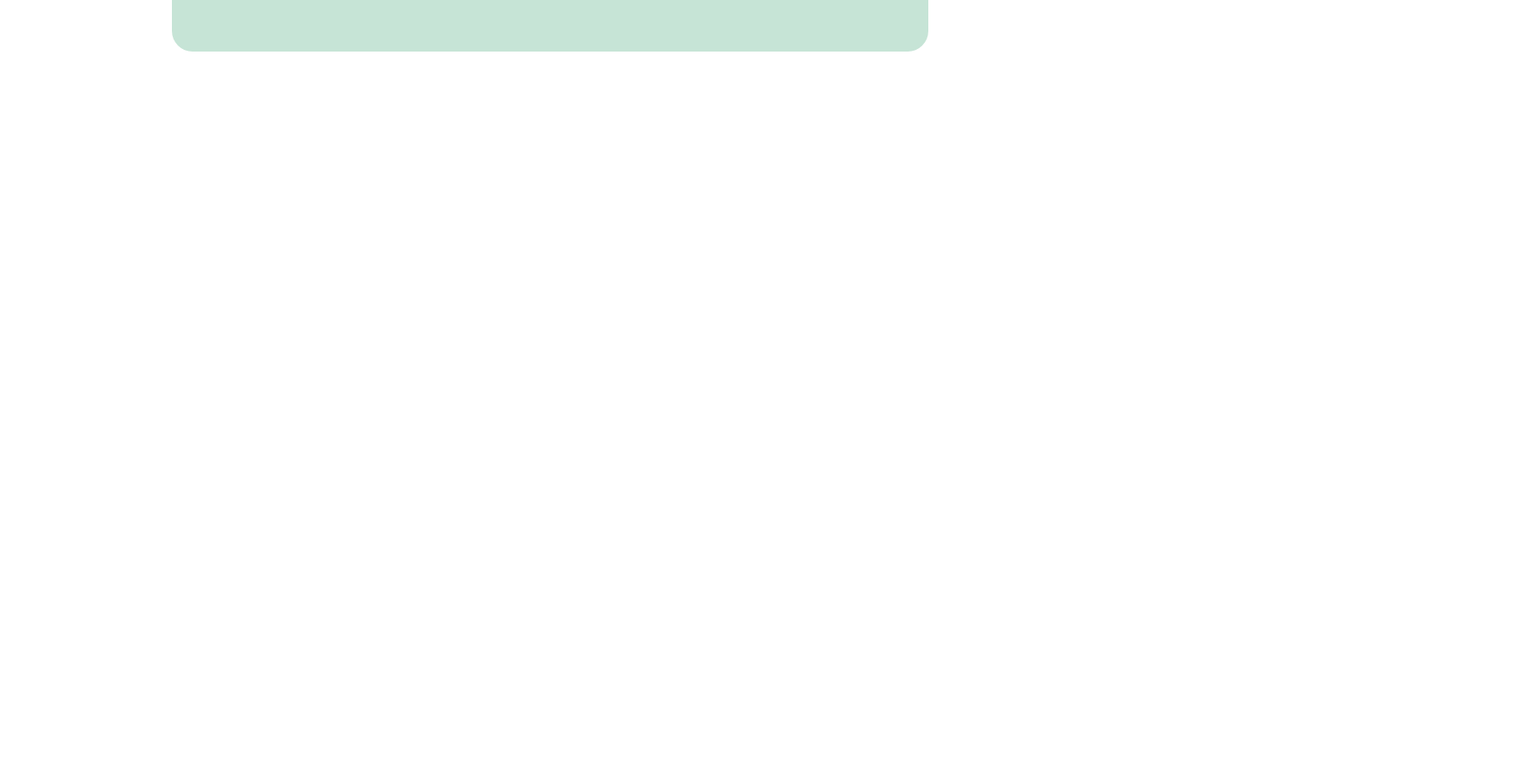
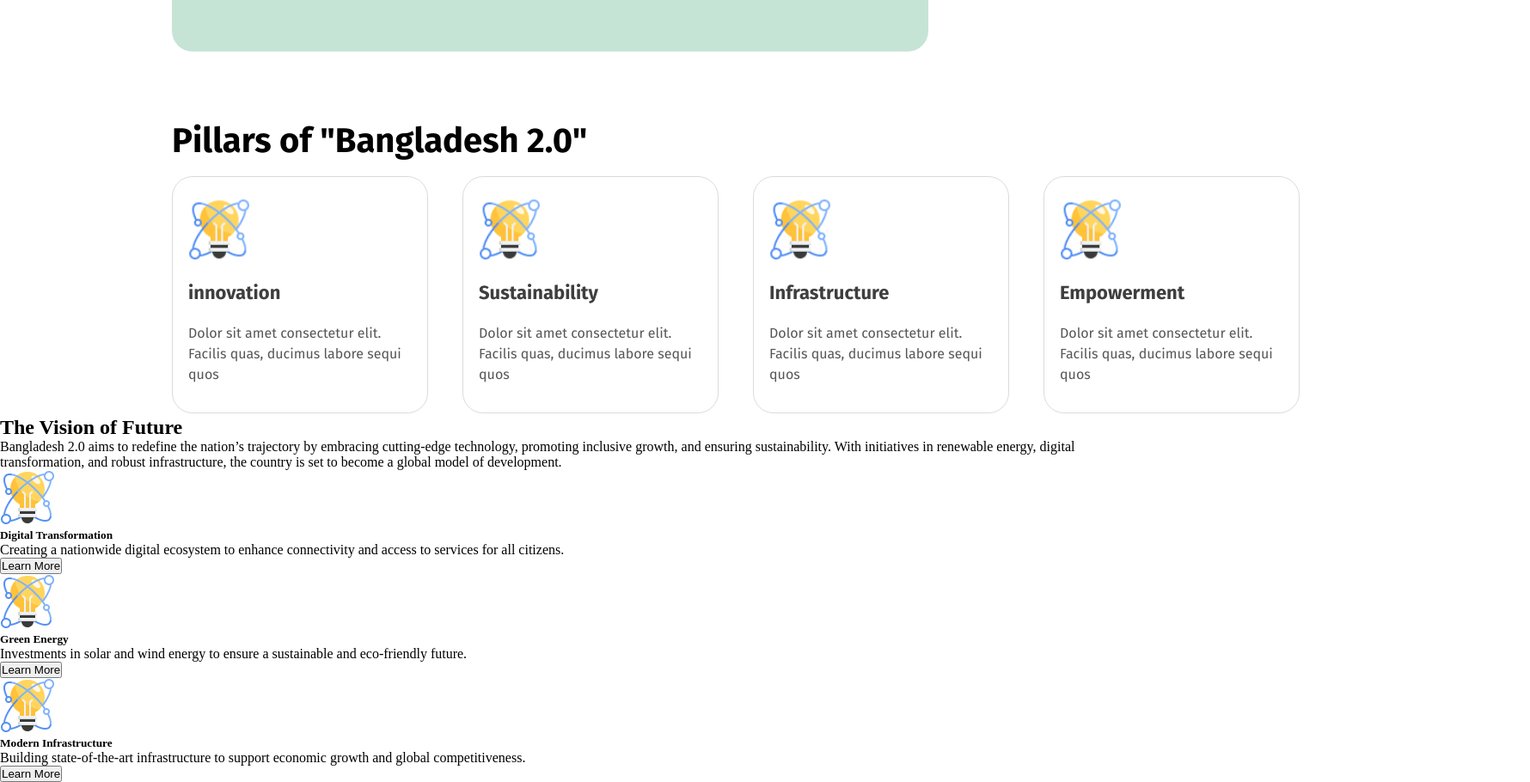
Before and after one commit to itshasan966/Bangladesh-2.0, a plain HTML site: page index.html in a window 1280 px wide. Shown: the part 650-1560 px from the top of the page at 86% size, 1780 px wide, since content can reach past the window. Before the commit the page ends 870 px from the top, so only its background shows below. Drawn offline with Linux system fonts and the light colour scheme.

Commit message:
pillars done

```diff
--- a/index.html
+++ b/index.html
@@ -29,7 +29,57 @@
         </section>
     </header>
     <main>
-        <section>
+        <section class="pillar-section">
+            <h2 class="pillar-title">Pillars of "Bangladesh 2.0"</h2>
+            <div class="pillars-container">
+                <div class="pillars-column">
+                    <img src="assets/card-icon.png" alt="card-icon" class="pillars-img">
+                    <h5 class="pillars-subtitle">innovation</h5>
+                    <p class="pillars-description">Dolor sit amet consectetur elit. Facilis quas, ducimus labore sequi quos </p>
+                </div>
+                <div class="pillars-column">
+                    <img src="assets/card-icon.png" alt="card-icon" class="pillars-img">
+                    <h5 class="pillars-subtitle">Sustainability</h5>
+                    <p class="pillars-description">Dolor sit amet consectetur elit. Facilis quas, ducimus labore sequi quos </p>
+                </div>
+                <div class="pillars-column">
+                    <img src="assets/card-icon.png" alt="card-icon" class="pillars-img">
+                    <h5 class="pillars-subtitle">Infrastructure</h5>
+                    <p class="pillars-description">Dolor sit amet consectetur elit. Facilis quas, ducimus labore sequi quos </p>
+                </div>
+                <div class="pillars-column">
+                    <img src="assets/card-icon.png" alt="card-icon" class="pillars-img">
+                    <h5 class="pillars-subtitle">Empowerment</h5>
+                    <p class="pillars-description">Dolor sit amet consectetur elit. Facilis quas, ducimus labore sequi quos </p>
+                </div>
+            </div>
+        </section>
+
+        <section class="vision-future">
+            <h2 class="vision-title">The Vision of Future</h2>
+            <p class="vision-description">Bangladesh 2.0 aims to redefine the nation’s trajectory by embracing cutting-edge technology, promoting inclusive growth, and ensuring sustainability. With initiatives in renewable energy, digital transformation, and robust infrastructure, the country is set to become a global model of development.</p>
+            <div class="vision-container">
+                <!-- div.vision-column*3>img.vision-img+h5.vision-column-title+p.vision-column-description+button.vision-btn -->
+                <div class="vision-column">
+                    <img src="assets/card-icon.png" alt="card-icon" class="vision-img">
+                    <h5 class="vision-column-title">Digital Transformation</h5>
+                    <p class="vision-column-description">Creating a nationwide digital ecosystem to enhance connectivity and access to services for all citizens.</p>
+                    <button class="vision-btn">Learn More</button>
+                </div>
+
+                <div class="vision-column">
+                    <img src="assets/card-icon.png" alt="card-icon" class="vision-img">
+                    <h5 class="vision-column-title">Green Energy</h5>
+                    <p class="vision-column-description">Investments in solar and wind energy to ensure a sustainable and eco-friendly future.</p>
+                    <button class="vision-btn">Learn More</button>
+                    <div class="vision-column">
+                        <img src="assets/card-icon.png " alt="card-icon" class="vision-img">
+                        <h5 class="vision-column-title">Modern Infrastructure</h5>
+                        <p class="vision-column-description">Building state-of-the-art infrastructure to support economic growth and global competitiveness.</p>
+                        <button class="vision-btn">Learn More</button>
+                    </div>
+                </div>
+            </div>
 
         </section>
     </main>
--- a/styles/home.css
+++ b/styles/home.css
@@ -113,6 +113,7 @@
    *{
     margin: 0;
     padding: 0;
+    /* background-color:#FFFFFF ; */
 
    }
 
@@ -210,3 +211,64 @@
     height: 400px;
     padding-bottom: 100px;
 }
+
+/* pillars of bd styles */
+.pillar-section {
+    max-width: 1580px;
+    height: 324px;
+    margin: 20px 200px;
+    margin-top: 80px;
+}
+.pillar-section .pillar-title{
+
+    width: 1580px;
+    height: 50px;
+    font-family: "Fira Sans";
+    font-size: 40px;
+    font-weight: bold;
+    line-height: auto;
+    text-align: start;
+    margin-bottom: 15px;
+}
+.pillars-container{
+    display: flex;
+    justify-content: flex-start;
+    gap: 40px;
+
+
+}
+.pillars-column{
+    padding: 15px 10px;
+    margin-bottom: 20px;
+    width: 380px;
+    height: 244px;
+    border: 1px solid rgb(14, 14, 14,15%);
+    border-radius: 24px;
+    margin-bottom: 80px;
+}.pillars-img{
+    height: 72px;
+    width: 72px;
+    padding: 10px 8px;
+}
+
+.pillars-subtitle{
+    width: 260px;
+    height: 24px;
+    font-family: "Fira Sans";
+    font-weight: bold;
+    line-height: auto;
+    font-size: 22px;
+    padding: 10px 8px;
+    margin-bottom: 5px;
+    color: rgb(14, 14, 14,80%);
+}
+.pillars-description{
+    width: 260px;
+    height: 80px;
+    font-size: 16px;
+    line-height: 24px;
+    font-weight: 400;
+    font-family: "Fira Sans";
+    color: rgb(14, 14, 14,70%);
+    padding: 10px 8px;
+}
```
